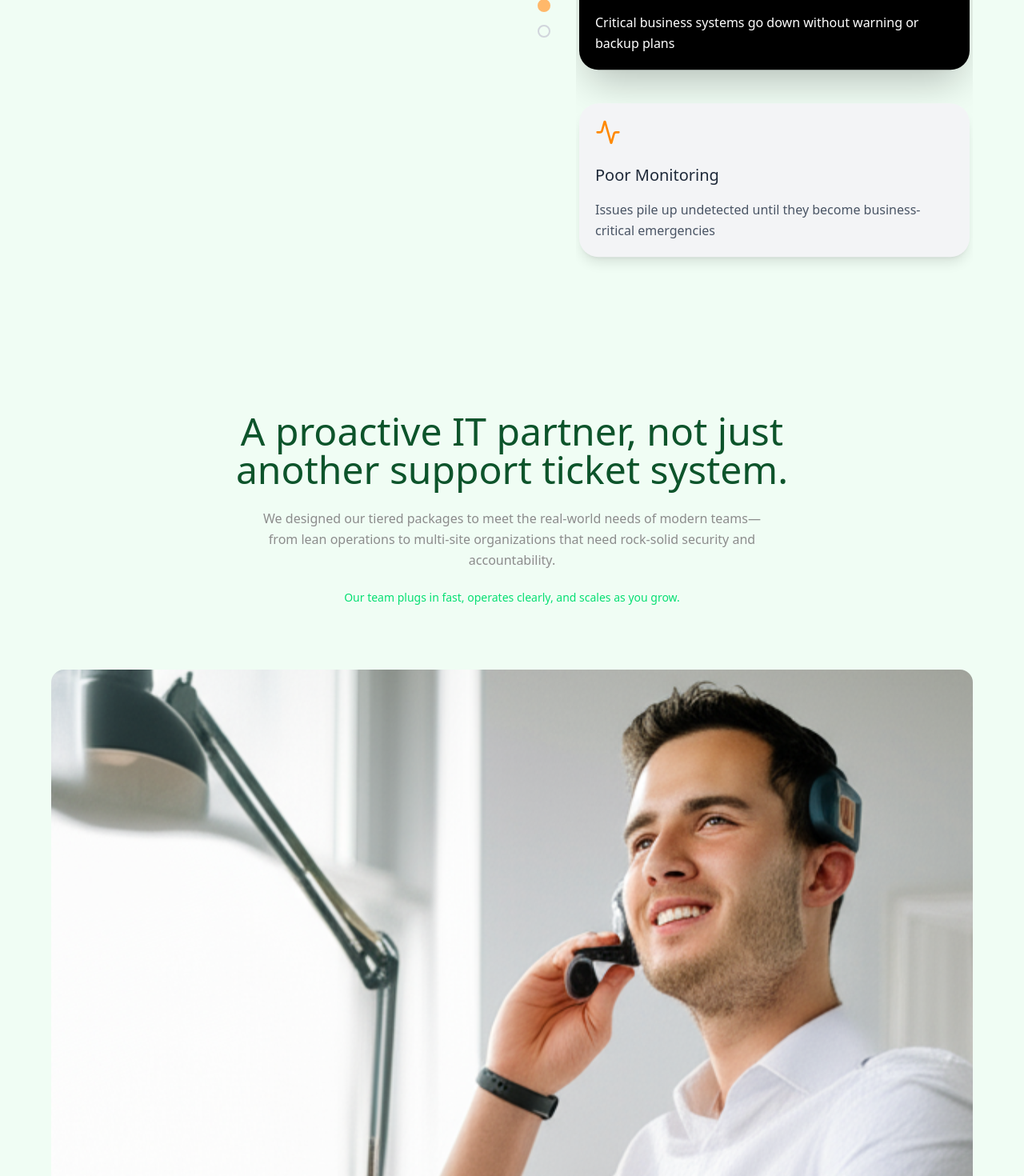
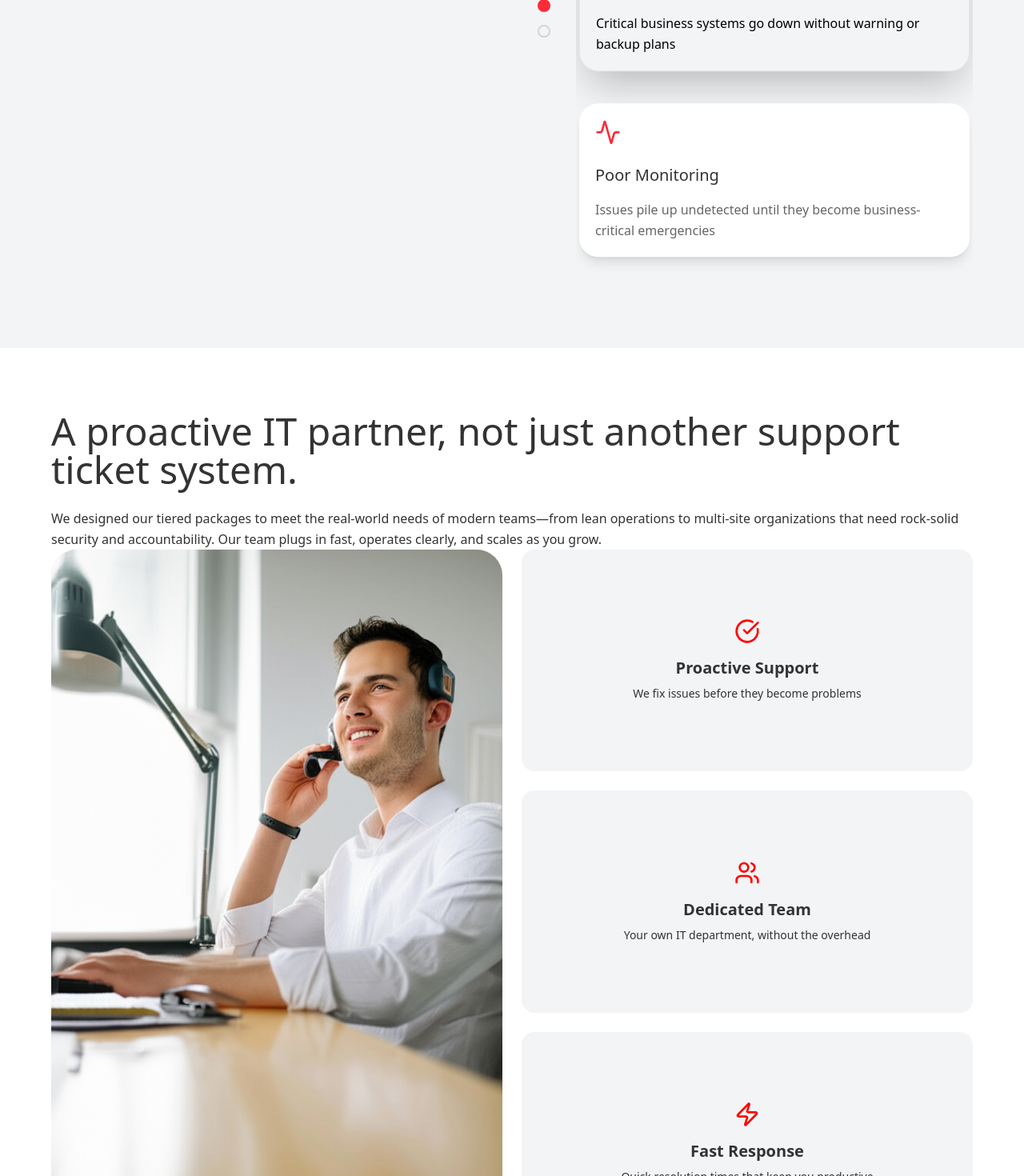
Before and after one commit to helpdesk411/helpdesk-411, a React (Vite) app: page /c in a window 1280 px wide. Shown: the part 1260-2730 px from the top of the page at 80% size. Built offline with nearby package versions, Linux system fonts and the light colour scheme; a web font is replaced by a local one.

Commit message:
style: add partners and painpoints

```diff
--- a/src/pages/PageC.tsx
+++ b/src/pages/PageC.tsx
@@ -11,10 +11,10 @@ import { PageSwitcher } from "@/components/PageSwitcher";
 
 export default function PageC() {
   return (
-    <div className="min-h-screen bg-background">
+    <div className="min-h-screen bg-white">
       <PageSwitcher />
       <Navbar />
-      <main>
+      <main className="bg-white">
         <Hero />
         <PainPoints />
         <Partner />
--- a/src/sections/PainPoints.tsx
+++ b/src/sections/PainPoints.tsx
@@ -64,6 +64,7 @@ interface PainPointCardProps {
 
 function PainPointCard({ icon: IconComponent, title, description, isCentered = false, pathname = "/" }: PainPointCardProps) {
   const isRouteB = pathname === "/b";
+  const isRouteC = pathname === "/c";
 
   return (
     <div className={cn(
@@ -72,17 +73,28 @@ function PainPointCard({ icon: IconComponent, title, description, isCentered = f
         ? (isCentered
             ? "bg-white text-black shadow-2xl"
             : "bg-[#242424] text-[#C8C8C8] shadow-lg")
+        : isRouteC
+        ? (isCentered
+            ? "bg-gray-100 text-black shadow-2xl border border-gray-200"
+            : "bg-white text-gray-800 shadow-lg")
         : (isCentered
             ? "bg-black text-white shadow-2xl"
             : "bg-gray-100 text-gray-800 shadow-lg")
     )}>
-      <div className={cn("mb-6", isRouteB ? "text-black" : "text-orange-400")}>
+      <div className={cn(
+        "mb-6",
+        isRouteB ? "text-black" :
+        isRouteC ? "text-red-500" :
+        "text-orange-400"
+      )}>
         <IconComponent className="h-8 w-8" />
       </div>
       <h3 className={cn(
         "text-xl mb-4",
         isRouteB
           ? (isCentered ? "text-black" : "text-[#C8C8C8]")
+          : isRouteC
+          ? (isCentered ? "text-black" : "text-[#333333]")
           : (isCentered ? "text-white" : "text-gray-800")
       )}>
         {title}
@@ -91,6 +103,8 @@ function PainPointCard({ icon: IconComponent, title, description, isCentered = f
         "text-base leading-relaxed",
         isRouteB
           ? (isCentered ? "text-black" : "text-[#969696]")
+          : isRouteC
+          ? (isCentered ? "text-black" : "text-[#666666]")
           : (isCentered ? "text-white" : "text-gray-600")
       )}>
         {description}
@@ -118,10 +132,10 @@ export function PainPoints() {
       subTintColor: "text-red-500"
     },
     "/c": {
-      sectionBg: "bg-green-50",
-      titleColor: "text-green-900",
-      highlightColor: "text-green-400",
-      subTintColor: "text-red-500"
+      sectionBg: "bg-gray-100",
+      titleColor: "text-[#333333]",
+      highlightColor: "text-[#bababa]",
+      subTintColor: "text-[#333333]"
     },
   };
 
@@ -188,7 +202,9 @@ export function PainPoints() {
                   className={cn(
                     "w-4 h-4 rounded-full transition-all duration-300 hover:scale-110 border-2",
                     isCenter
-                      ? (pathname === "/b" ? "bg-red-500 border-red-500" : "bg-orange-300 border-orange-300")
+                      ? (pathname === "/b" ? "bg-red-500 border-red-500" :
+                         pathname === "/c" ? "bg-red-500 border-red-500" :
+                         "bg-orange-300 border-orange-300")
                       : "bg-transparent border-gray-300 hover:border-gray-400"
                   )}
                   onClick={() => api?.scrollTo(cardIndex)}
--- a/src/sections/Partner.tsx
+++ b/src/sections/Partner.tsx
@@ -25,11 +25,11 @@ export function Partner() {
         featureTitleColor: "text-xl text-red-500",
       },
       "/c": {
-      sectionBg: "bg-green-50",
-      titleColor: "text-green-900",
-      bodyColor: "text-[#8C8C8C]",
-      accentColor: "text-green-400",
-      featureTitleColor: "text-xl text-green-400",
+        sectionBg: "bg-white",
+        titleColor: "text-[#333333]",
+        bodyColor: "text-[#333333]",
+        accentColor: "text-[#333333]",
+        featureTitleColor: "text-xl text-[#333333]",
       },
     };
 
@@ -43,12 +43,96 @@ export function Partner() {
           pathname === "/" ? "rounded-3xl mt-4" : ""
         )}
         style={{
-        backgroundImage: pathname === "/b" ? "none" : 'url(/images/partners_bg.svg)',
+          backgroundImage: pathname === "/b" ? "none" : pathname === "/c" ? "none" : 'url(/images/partners_bg.svg)',
           backgroundColor: pathname === "/b" ? "black" : "transparent"
         }}
       >
       <Section className={sectionBg}>
         <Container>
+          {pathname === "/c" ? (
+            // Route C layout: Person image on left, cards on right
+            <div>
+              {/* Text content */}
+              <div className="flex flex-col gap-6">
+                <h2 className={cn("text-4xl lg:text-5xl font-light", titleColor)}>
+                  A proactive IT partner, not just another support ticket system.
+                </h2>
+
+                <p className={cn("text-base leading-relaxed", bodyColor)}>
+                  We designed our tiered packages to meet the real-world needs of modern teams—from lean operations to multi-site organizations that need rock-solid security and accountability. Our team plugs in fast, operates clearly, and scales as you grow.
+                </p>
+              </div>
+              <div className="flex gap-6 items-stretch">
+                {/* Left side - Person image */}
+                <div className="flex-1">
+
+                  <img
+                    src="/images/partners_image_mobile.svg"
+                    alt="IT Professional"
+                    className="w-full object-cover"
+                  />
+                </div>
+
+                {/* Three cards in vertical layout */}
+                <div className="flex-1 grid grid-rows-3 gap-6">
+                  {/* Proactive Support Card */}
+                  <div className={cn(
+                    "p-6 rounded-2xl flex flex-col justify-center items-center gap-4 text-center",
+                    pathname === "/c" ? "bg-gray-100" : ""
+                  )}>
+                    <div className="flex-shrink-0">
+                      <img
+                        src="/images/proactive_support_red.svg"
+                        alt="Proactive Support"
+                        className="w-8 h-8"
+                      />
+                    </div>
+                    <div>
+                      <h3 className={cn("text-lg font-semibold mb-2", featureTitleColor)}>Proactive Support</h3>
+                      <p className={cn("text-sm", bodyColor)}>We fix issues before they become problems</p>
+                    </div>
+                  </div>
+
+                  {/* Dedicated Team Card */}
+                  <div className={cn(
+                    "p-6 rounded-2xl flex flex-col justify-center items-center gap-4 text-center",
+                    pathname === "/c" ? "bg-gray-100" : ""
+                  )}>
+                    <div className="flex-shrink-0">
+                      <img
+                        src="/images/dedicated_team_red.svg"
+                        alt="Dedicated Team"
+                        className="w-8 h-8"
+                      />
+                    </div>
+                    <div>
+                      <h3 className={cn("text-lg font-semibold mb-2", featureTitleColor)}>Dedicated Team</h3>
+                      <p className={cn("text-sm", bodyColor)}>Your own IT department, without the overhead</p>
+                    </div>
+                  </div>
+
+                  {/* Fast Response Card */}
+                  <div className={cn(
+                    "p-6 rounded-2xl flex flex-col justify-center items-center gap-4 text-center",
+                    pathname === "/c" ? "bg-gray-100" : ""
+                  )}>
+                    <div className="flex-shrink-0">
+                      <img
+                        src="/images/fast_response_red.svg"
+                        alt="Fast Response"
+                        className="w-8 h-8"
+                      />
+                    </div>
+                    <div>
+                      <h3 className={cn("text-lg font-semibold mb-2", featureTitleColor)}>Fast Response</h3>
+                      <p className={cn("text-sm", bodyColor)}>Quick resolution times that keep you productive</p>
+                    </div>
+                  </div>
+                </div>
+              </div>
+            </div>
+          ) : (
+            // Original layout for other routes
             <div className="flex flex-col md:items-center gap-20">
 
               {/* Content */}
@@ -103,6 +187,7 @@ export function Partner() {
                 </div>
               </div>
             </div>
+          )}
         </Container>
       </Section>
       </div>
```
Lines whose indentation alone changed are shown as unchanged.
